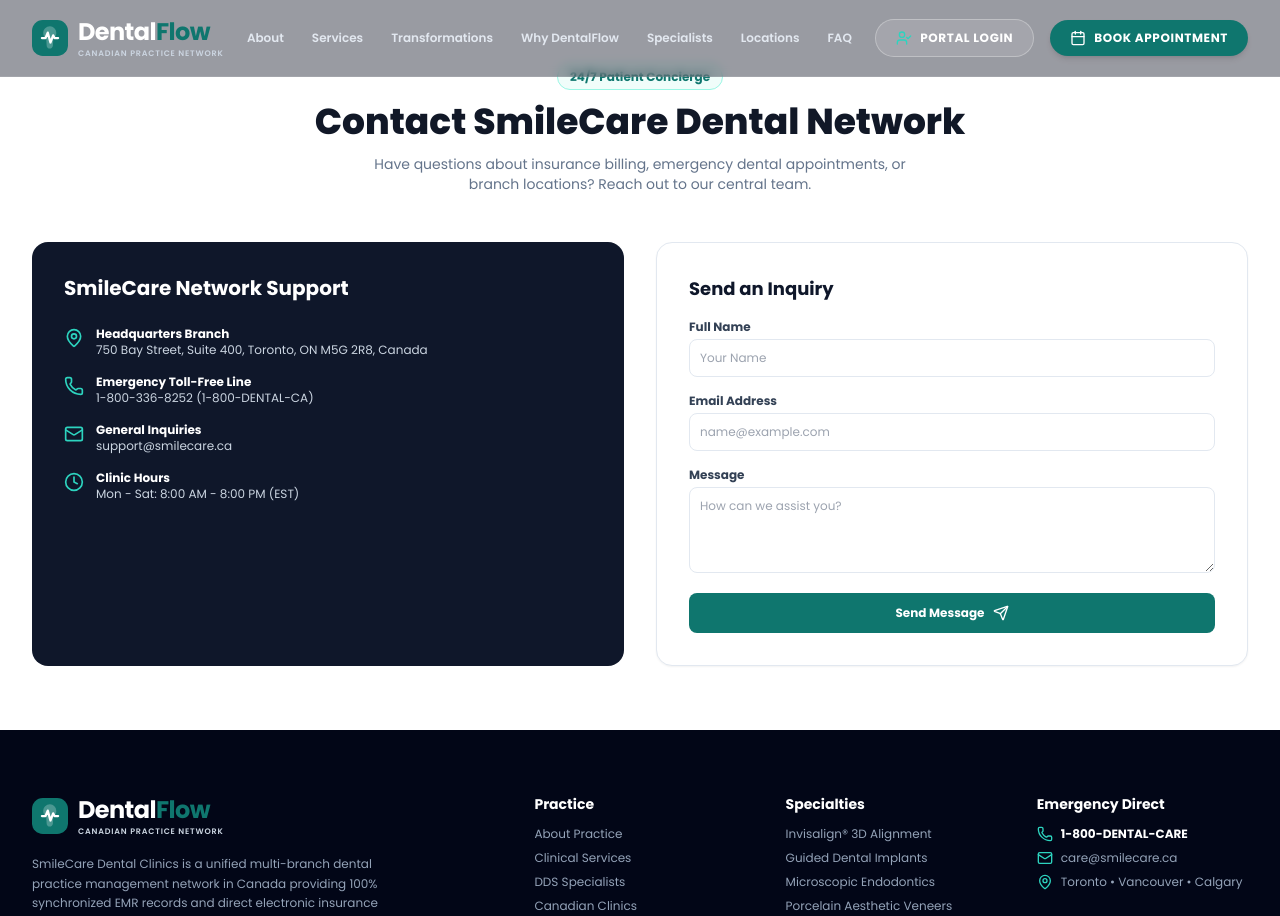
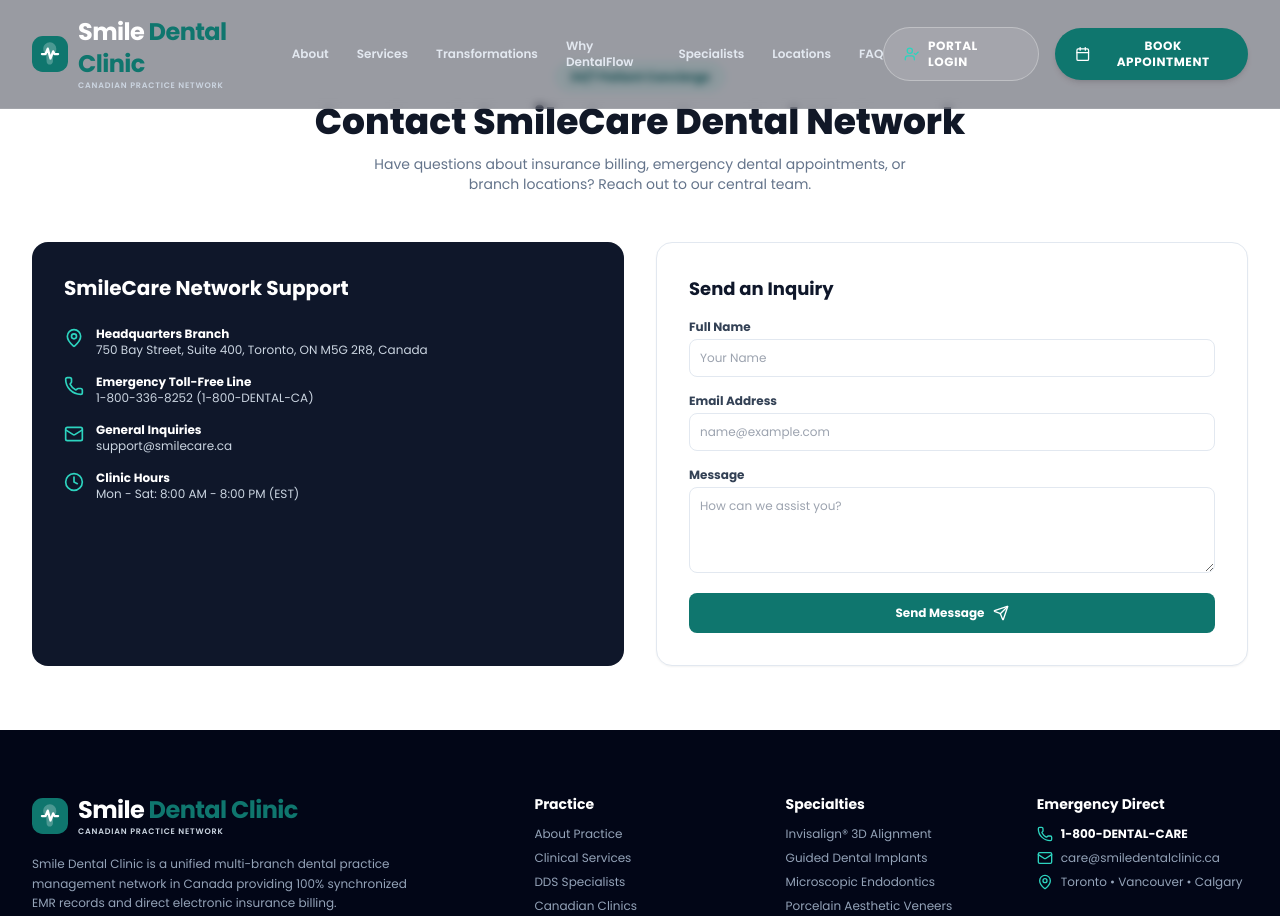
Before and after one commit to Taha-Siraj/dentalflow, a Next.js app in the folder frontend/: page /contact in a window 1280 px wide. Shown: the top 916 px of the page. Built offline with nearby package versions, Linux system fonts and the light colour scheme; no server answers.

Commit message:
feat: overhaul CTA banner background with HD clinic image & update brand name to Smile Dental Clinic

```diff
--- a/frontend/components/booking-modal.jsx
+++ b/frontend/components/booking-modal.jsx
@@ -34,7 +34,7 @@ export function BookingModal({ isOpen, onClose }) {
   } = useForm({
     resolver: zodResolver(bookingSchema),
     defaultValues: {
-      branch: "SmileCare Toronto Central",
+      branch: "Smile Dental Clinic - Toronto Central",
       service: "Preventative & General Dentistry",
       doctor: "Dr. Sarah Jenkins",
       patientName: "",
@@ -88,7 +88,7 @@ export function BookingModal({ isOpen, onClose }) {
               {step === 3 ? "Appointment Confirmation" : "Online Dental Booking"}
             </DialogTitle>
             <DialogDescription className="font-sans text-xs text-slate-500">
-              SmileCare Dental Practice Network • Provincial Fee Guide Compliant
+              Smile Dental Clinic Network • Provincial Fee Guide Compliant
             </DialogDescription>
           </DialogHeader>
 
@@ -100,7 +100,7 @@ export function BookingModal({ isOpen, onClose }) {
               <div className="space-y-2">
                 <h3 className="font-serif text-2xl font-bold text-slate-900">Appointment Confirmed!</h3>
                 <p className="font-sans text-xs text-slate-600 max-w-md mx-auto leading-relaxed">
-                  Your appointment has been synchronized into the DentalFlow EMR system. A confirmation email and SMS reminder have been sent.
+                  Your appointment has been synchronized into the Smile Dental Clinic EMR system. A confirmation email and SMS reminder have been sent.
                 </p>
               </div>
               <button
@@ -121,11 +121,11 @@ export function BookingModal({ isOpen, onClose }) {
                     {...register("branch")}
                     className="w-full bg-[#F8FAFC] border border-slate-200 rounded-xl p-3 font-poppins text-xs font-medium text-slate-900 focus:bg-white focus:border-[#0F766E] focus:ring-1 focus:ring-[#0F766E] focus:outline-none transition-all cursor-pointer"
                   >
-                    <option value="SmileCare Toronto Central">Toronto Central</option>
-                    <option value="SmileCare Vancouver West">Vancouver West</option>
-                    <option value="SmileCare Calgary Downtown">Calgary Downtown</option>
-                    <option value="SmileCare Ottawa Parliament">Ottawa Parliament</option>
-                    <option value="SmileCare Mississauga Medical">Mississauga Medical</option>
+                    <option value="Smile Dental Clinic - Toronto Central">Toronto Central</option>
+                    <option value="Smile Dental Clinic - Vancouver West">Vancouver West</option>
+                    <option value="Smile Dental Clinic - Calgary Downtown">Calgary Downtown</option>
+                    <option value="Smile Dental Clinic - Ottawa Parliament">Ottawa Parliament</option>
+                    <option value="Smile Dental Clinic - Mississauga Medical">Mississauga Medical</option>
                   </select>
                 </div>
 
--- a/frontend/components/cta-banner.jsx
+++ b/frontend/components/cta-banner.jsx
@@ -5,21 +5,32 @@ import { ArrowRight, Phone } from "lucide-react";
 
 export function CTABanner({ onOpenBooking }) {
   return (
-    <section className="bg-[#0F766E] text-white py-20 relative overflow-hidden">
+    <section className="relative py-24 text-white overflow-hidden bg-slate-950">
+
+      {/* Background High-Resolution Dental Clinic Image */}
+      <img
+        src="https://images.unsplash.com/photo-1629909613654-28e377c37b09?auto=format&fit=crop&w=1600&q=80"
+        alt="Smile Dental Clinic Background"
+        className="absolute inset-0 w-full h-full object-cover object-center opacity-30"
+      />
+
+      {/* Dark Teal Gradient & Blur Overlay */}
+      <div className="absolute inset-0 bg-gradient-to-r from-[#0F766E]/90 via-[#115E59]/85 to-[#0F766E]/90 backdrop-blur-[2px]" />
+
       <div className="mx-auto max-w-7xl px-4 sm:px-6 lg:px-8 relative z-10 text-center space-y-8">
 
-        <h2 className="font-serif text-3xl sm:text-5xl font-bold max-w-4xl mx-auto leading-tight text-white">
+        <h2 className="font-serif text-3xl sm:text-5xl lg:text-6xl font-bold max-w-4xl mx-auto leading-tight text-white">
           Ready for Painless, World-Class Dental Care?
         </h2>
 
         <p className="font-poppins text-base sm:text-lg text-teal-50 max-w-2xl mx-auto leading-relaxed">
-          Book your appointment online in 60 seconds across Toronto, Vancouver, Calgary, Ottawa, or Mississauga.
+          Book your appointment online in 60 seconds across Toronto, Vancouver, Calgary, Ottawa, or Mississauga with Smile Dental Clinic.
         </p>
 
         <div className="flex flex-wrap items-center justify-center gap-4 pt-2">
           <button
             onClick={onOpenBooking}
-            className="bg-white text-[#0F766E] hover:bg-teal-50 rounded-full px-8 py-4 font-poppins text-xs font-bold uppercase tracking-wider flex items-center space-x-3 shadow-lg transition-all hover:scale-105 cursor-pointer"
+            className="bg-white text-[#0F766E] hover:bg-teal-50 rounded-full px-8 py-4 font-poppins text-xs font-bold uppercase tracking-wider flex items-center space-x-3 shadow-xl transition-all hover:scale-105 cursor-pointer"
           >
             <span>Book Online Appointment</span>
             <ArrowRight className="h-4 w-4" />
@@ -27,14 +38,14 @@ export function CTABanner({ onOpenBooking }) {
 
           <a
             href="tel:1800336825"
-            className="bg-[#115E59] hover:bg-[#134E4A] text-white border border-teal-400/30 rounded-full px-7 py-4 font-poppins text-xs font-bold uppercase tracking-wider flex items-center space-x-2 transition-all hover:scale-105"
+            className="bg-white/10 hover:bg-white/20 text-white border border-white/30 rounded-full px-7 py-4 font-poppins text-xs font-bold uppercase tracking-wider flex items-center space-x-2 transition-all hover:scale-105 cursor-pointer"
           >
-            <Phone className="h-4 w-4 text-teal-200" />
+            <Phone className="h-4 w-4 text-teal-300" />
             <span>Call 1-800-DENTAL-CARE</span>
           </a>
         </div>
 
-        <div className="pt-6 border-t border-teal-600/60 flex flex-wrap items-center justify-center gap-8 font-poppins text-xs font-semibold tracking-wider text-teal-100">
+        <div className="pt-8 border-t border-white/20 flex flex-wrap items-center justify-center gap-8 font-poppins text-xs font-semibold tracking-wider text-teal-100">
           <span>✓ 0 Hidden Surcharges</span>
           <span>✓ Provincial Fee Guide Compliant</span>
           <span>✓ 100% EMR Synced</span>
--- a/frontend/components/footer.jsx
+++ b/frontend/components/footer.jsx
@@ -16,7 +16,7 @@ export function Footer() {
             <Logo isWhiteText={true} />
 
             <p className="text-xs text-slate-400 max-w-sm leading-relaxed font-normal">
-              SmileCare Dental Clinics is a unified multi-branch dental practice management network in Canada providing 100% synchronized EMR records and direct electronic insurance billing.
+              Smile Dental Clinic is a unified multi-branch dental practice management network in Canada providing 100% synchronized EMR records and direct electronic insurance billing.
             </p>
 
             <div className="inline-flex items-center space-x-2 bg-slate-900 border border-slate-800 px-3.5 py-1.5 rounded-full text-xs font-poppins text-teal-400">
@@ -59,7 +59,7 @@ export function Footer() {
               </div>
               <div className="flex items-center space-x-2">
                 <Mail className="h-4 w-4 text-teal-400 flex-shrink-0" />
-                <span>care@smilecare.ca</span>
+                <span>care@smiledentalclinic.ca</span>
               </div>
               <div className="flex items-center space-x-2">
                 <MapPin className="h-4 w-4 text-teal-400 flex-shrink-0" />
@@ -72,7 +72,7 @@ export function Footer() {
 
         {/* Bottom Rights */}
         <div className="pt-8 flex flex-col sm:flex-row items-center justify-between text-xs text-slate-500 font-normal gap-4">
-          <p suppressHydrationWarning>© {new Date().getFullYear()} SmileCare Dental Practice Network. All rights reserved.</p>
+          <p suppressHydrationWarning>© {new Date().getFullYear()} Smile Dental Clinic Network. All rights reserved.</p>
           <div className="flex space-x-6 text-xs text-slate-400">
             <span>Privacy Policy</span>
             <span>Terms of Service</span>
--- a/frontend/components/locations.jsx
+++ b/frontend/components/locations.jsx
@@ -9,7 +9,7 @@ export function Locations({ onOpenBooking }) {
   const branches = [
     {
       city: "Toronto Central",
-      name: "SmileCare Toronto Financial District",
+      name: "Smile Dental Clinic - Toronto Financial District",
       address: "100 King Street West, Suite 1200, Toronto, ON M5X 1A9",
       phone: "(416) 555-0192",
       hours: "Mon-Sat: 7:00 AM - 8:00 PM",
@@ -17,7 +17,7 @@ export function Locations({ onOpenBooking }) {
     },
     {
       city: "Vancouver West",
-      name: "SmileCare Vancouver Waterfront",
+      name: "Smile Dental Clinic - Vancouver Waterfront",
       address: "200 Burrard Street, Suite 450, Vancouver, BC V6C 3L6",
       phone: "(604) 555-0144",
       hours: "Mon-Fri: 8:00 AM - 7:00 PM",
@@ -25,7 +25,7 @@ export function Locations({ onOpenBooking }) {
     },
     {
       city: "Calgary Downtown",
-      name: "SmileCare Calgary City Centre",
+      name: "Smile Dental Clinic - Calgary City Centre",
       address: "400 3rd Avenue SW, Suite 800, Calgary, AB T2P 4H2",
       phone: "(403) 555-0178",
       hours: "Mon-Sat: 8:00 AM - 6:00 PM",
@@ -33,7 +33,7 @@ export function Locations({ onOpenBooking }) {
     },
     {
       city: "Ottawa Parliament",
-      name: "SmileCare Ottawa Capital",
+      name: "Smile Dental Clinic - Ottawa Capital",
       address: "150 Elgin Street, Suite 300, Ottawa, ON K2P 1L4",
       phone: "(613) 555-0123",
       hours: "Mon-Fri: 8:00 AM - 6:00 PM",
@@ -41,7 +41,7 @@ export function Locations({ onOpenBooking }) {
     },
     {
       city: "Mississauga Medical",
-      name: "SmileCare Mississauga Square One",
+      name: "Smile Dental Clinic - Mississauga Square One",
       address: "100 City Centre Drive, Suite 500, Mississauga, ON L5B 2C9",
       phone: "(905) 555-0189",
       hours: "Mon-Sun: 8:00 AM - 8:00 PM",
@@ -59,7 +59,7 @@ export function Locations({ onOpenBooking }) {
             5 Centralized Branch Locations
           </h2>
           <p className="font-poppins text-slate-600 text-base leading-relaxed">
-            Your medical record, 3D scans, and treatment plan are instantly accessible at any DentalFlow clinic.
+            Your medical record, 3D scans, and treatment plan are instantly accessible at any Smile Dental Clinic.
           </p>
         </div>
 
--- a/frontend/components/logo.jsx
+++ b/frontend/components/logo.jsx
@@ -13,7 +13,7 @@ export function Logo({
 }) {
   return (
     <Link href={href} className={className}>
-      {/* Executive Clean SVG Badge (Zero Gradients, Zero Neon, Matte Medical Teal) */}
+      {/* Clean SVG Badge */}
       <div className="relative flex-shrink-0 flex items-center justify-center">
         <svg
           width={iconSize}
@@ -23,17 +23,14 @@ export function Logo({
           xmlns="http://www.w3.org/2000/svg"
           className="transition-transform group-hover:scale-105"
         >
-          {/* Solid Medical Teal Rounded Badge */}
           <rect width="40" height="40" rx="12" fill="#0F766E" />
 
-          {/* Precision Clinical Tooth Outline */}
           <path
             d="M20 7C15.8 7 12.5 10.3 12.5 14.5C12.5 17.1 13.8 19.4 15.8 20.8L16.3 28.5C16.4 30.3 17.9 31.7 19.7 31.7C20.6 31.7 21.5 31.3 22.1 30.7C22.7 30.1 23.1 29.3 23.2 28.5L23.7 20.8C25.7 19.4 27 17.1 27 14.5C27 10.3 23.7 7 20 7Z"
             fill="#FFFFFF"
             fillOpacity="0.25"
           />
 
-          {/* Heartbeat Pulse Wave */}
           <path
             d="M11 20H15L17.5 14L20.5 25L23.5 17L25 20H29"
             stroke="#FFFFFF"
@@ -52,7 +49,7 @@ export function Logo({
               isWhiteText ? "text-white" : "text-slate-900"
             } ${textSize}`}
           >
-            Dental<span className="text-[#0F766E]">Flow</span>
+            Smile <span className="text-[#0F766E]">Dental Clinic</span>
           </span>
           <span
             className={`font-poppins text-[8px] font-semibold uppercase tracking-widest ${
--- a/frontend/components/why-choose-us.jsx
+++ b/frontend/components/why-choose-us.jsx
@@ -10,7 +10,7 @@ export function WhyChooseUs() {
     {
       icon: Database,
       title: "100% Centralized EMR Records",
-      description: "Visit any DentalFlow branch in Toronto, Vancouver, Calgary, Ottawa, or Mississauga. Your X-rays, medical history, and treatment plans sync instantly.",
+      description: "Visit any Smile Dental Clinic branch in Toronto, Vancouver, Calgary, Ottawa, or Mississauga. Your X-rays, medical history, and treatment plans sync instantly.",
     },
     {
       icon: CreditCard,
@@ -50,7 +50,7 @@ export function WhyChooseUs() {
               Reinventing Dental Practice Standards Across Canada
             </h2>
             <p className="font-poppins text-slate-600 text-base leading-relaxed">
-              DentalFlow combines multi-branch convenience with hospital-grade technology, transparent Canadian fee structures, and compassionate patient care.
+              Smile Dental Clinic combines multi-branch convenience with hospital-grade technology, transparent Canadian fee structures, and compassionate patient care.
             </p>
 
             <div className="rounded-2xl bg-slate-50 p-6 border border-slate-200 space-y-3">
@@ -58,7 +58,7 @@ export function WhyChooseUs() {
                 "Our promise to every patient across Canada is simple: painless treatment, transparent costs, and lifetime oral health support."
               </p>
               <p className="font-poppins text-xs font-bold text-[#0F766E]">
-                - SmileCare Dental Clinics Executive Board
+                - Smile Dental Clinic Executive Board
               </p>
             </div>
           </div>
```
